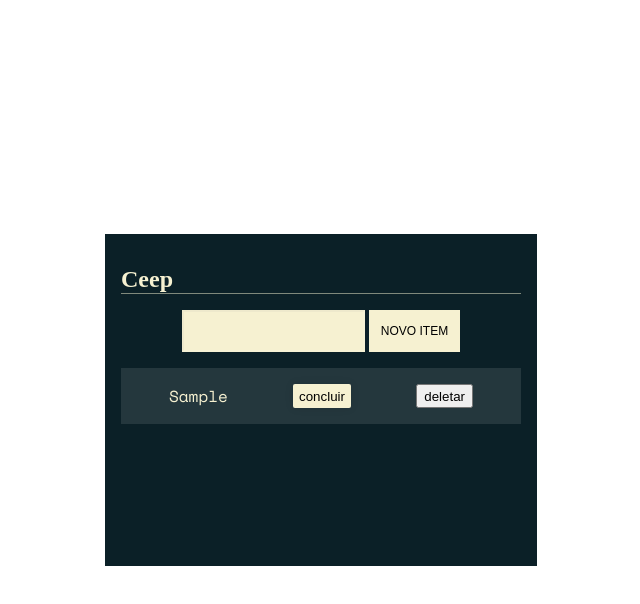
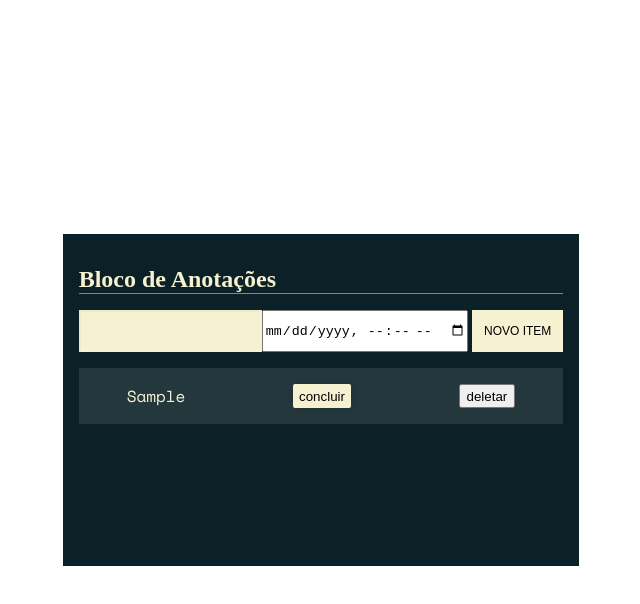
Before and after one commit to Kathleenfs/ProjetoBlocoDeAnotacao, a plain HTML site: page projeto_inicial/index.html in a window 1280 px wide. Both pictures are taken after typing "Sample" into the empty fields and a click on the button "NOVO ITEM". Shown: the whole page, without its empty margins (319-959 px from the left). Drawn offline with nearby package versions, Linux system fonts and the light colour scheme; a web font is replaced by a local one.

Commit message:
adicionando data

```diff
--- a/projeto_inicial/index.html
+++ b/projeto_inicial/index.html
@@ -1,22 +1,30 @@
 <!DOCTYPE html>
 <html lang="en">
+
 <head>
   <meta charset="UTF-8">
   <meta name="viewport" content="width=device-width, initial-scale=1.0">
   <link rel="stylesheet" href="./assets/css/style.css">
-  <link rel="stylesheet" href="https://fonts.googleapis.com/css2?family=BioRhyme&amp;family=Space+Mono&amp;display=swap">
+  <link rel="stylesheet"
+    href="https://fonts.googleapis.com/css2?family=BioRhyme&amp;family=Space+Mono&amp;display=swap">
   <link rel="stylesheet" href="https://fonts.googleapis.com/icon?family=Material+Icons">
-  <title>Ceep</title>
+  <title>Bloco de Anotações</title>
+
+  <script defer src="https://cdnjs.cloudflare.com/ajax/libs/moment.js/2.29.4/moment.min.js"></script>
+  <script defer type="module" src="main.js"></script>
+
 </head>
+
 <body>
   <div class="app">
     <div class="todo-list">
       <h1 class="title">
-        Ceep
+        Bloco de Anotações
       </h1>
 
       <form class="form" action="">
         <input class="form-input" type="text" data-form-input>
+        <input type="datetime-local" data-form-date>
         <button class="form-button" data-form-button> Novo Item </button>
       </form>
 
@@ -25,6 +33,6 @@
       </ul>
     </div>
   </div>
-  <script type="module" src="main.js"></script>
 </body>
+
 </html>
--- a/projeto_inicial/main.js
+++ b/projeto_inicial/main.js
@@ -1,13 +1,17 @@
 import BotaoConclui from './componentes/concluiTarefa.js'
 import BotaoDeleta from './componentes/deletaTarefa.js'
 
-    const criarTarefa = (evento) => {
+const criarTarefa = (evento) => {
 
     evento.preventDefault()
 
     const lista = document.querySelector('[data-list]')
     const input = document.querySelector('[data-form-input]')
     const valor = input.value
+
+    const calendario = document.querySelector('[data-form-date]')
+    const data = calendario.value
+    console.log(data)
 
     const tarefa = document.createElement('li')
     tarefa.classList.add('task')
```
Also changed, not shown: projeto_inicial/assets/css/style.css (+8 -2 lines).
